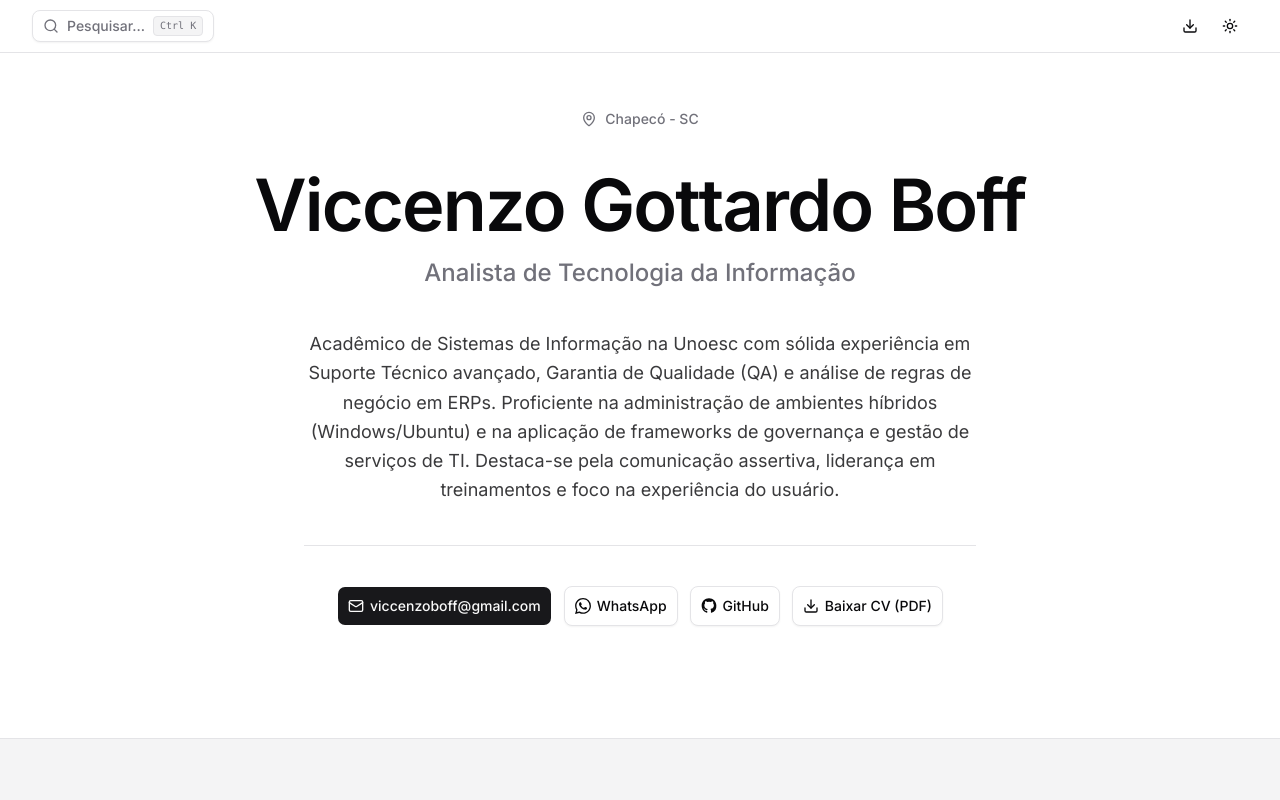
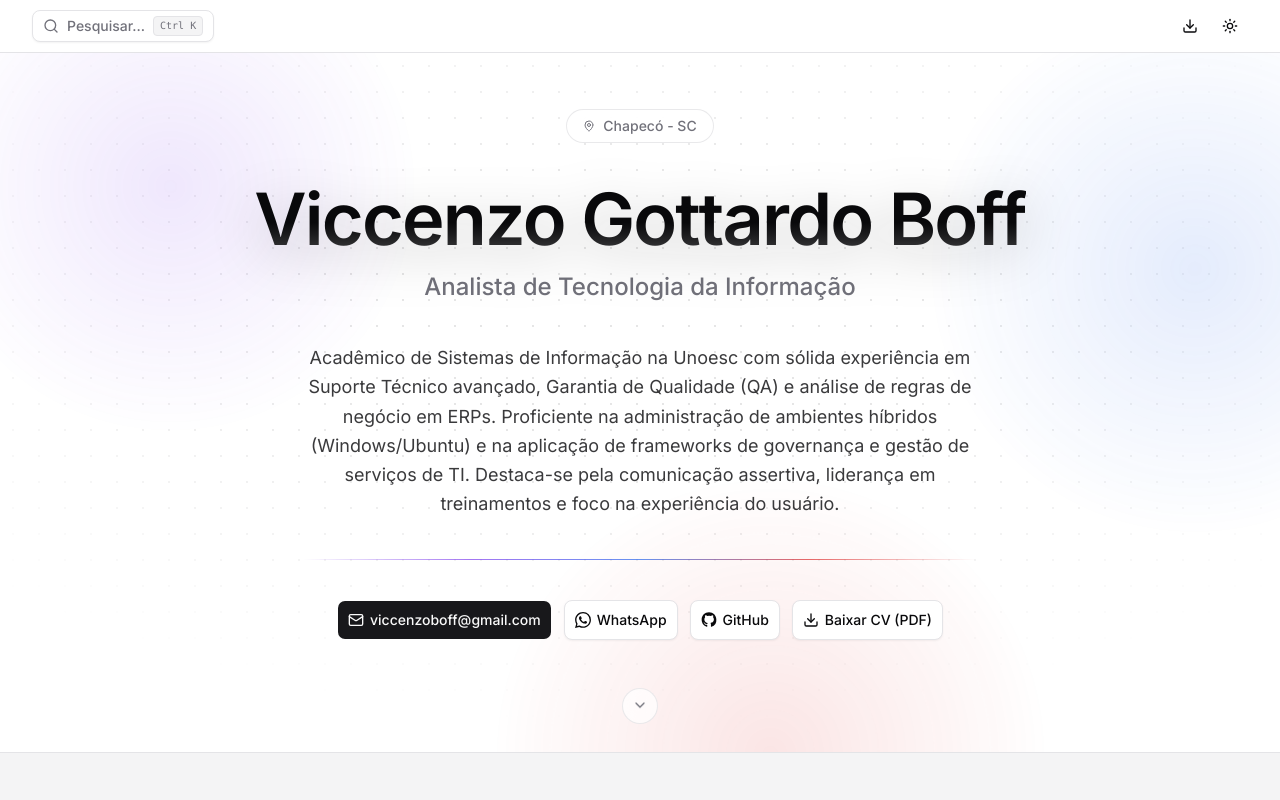
Before and after one commit to viccenzo-boff/Viccenzo-Boff, a Next.js app: page / in a window 1280 px wide. Shown: the top 800 px of the page. Built offline with nearby package versions, Linux system fonts and the light colour scheme.

Commit message:
estilização no hero da página, para não ficar tão minimalista

```diff
--- a/scripts/readme-screenshots.ts
+++ b/scripts/readme-screenshots.ts
@@ -25,9 +25,12 @@ async function main(): Promise<void> {
   await mkdir(OUTPUT_DIR, { recursive: true });
   const browser = await chromium.launch();
 
+  // reducedMotion desliga as animações de entrada/aurora do Hero (globals.css):
+  // capturas determinísticas, sempre no estado visual final.
   const desktop = await browser.newContext({
     viewport: { width: 1280, height: 800 },
     deviceScaleFactor: 2,
+    reducedMotion: "reduce",
   });
 
   const lightPage = await desktop.newPage();
@@ -55,6 +58,7 @@ async function main(): Promise<void> {
   const mobile = await browser.newContext({
     ...devices["Pixel 7"],
     deviceScaleFactor: 2,
+    reducedMotion: "reduce",
   });
   const mobilePage = await mobile.newPage();
   await openHome(mobilePage, "light");
--- a/src/app/globals.css
+++ b/src/app/globals.css
@@ -167,6 +167,178 @@
   animation: scroll-line-pulse 5s ease-in-out infinite;
 }
 
+/* ===== Hero: camadas de profundidade (V2.6) =====
+   Tudo CSS puro (o Hero segue server component). Cores decorativas vêm
+   exclusivamente dos tokens da assinatura --scroll-line-* — nenhuma cor nova. */
+
+.hero-backdrop {
+  --hero-aurora-opacity: 0.12;
+}
+
+.dark .hero-backdrop {
+  --hero-aurora-opacity: 0.2;
+}
+
+.hero-grid {
+  background-image: radial-gradient(
+    color-mix(in srgb, var(--foreground) 10%, transparent) 1px,
+    transparent 1px
+  );
+  background-size: 26px 26px;
+  -webkit-mask-image: radial-gradient(ellipse 85% 75% at 50% 38%, black 25%, transparent 78%);
+  mask-image: radial-gradient(ellipse 85% 75% at 50% 38%, black 25%, transparent 78%);
+}
+
+/* Radial-gradient já nasce difuso: nada de filter blur (repaint caro). O drift
+   anima só transform — trabalho 100% no compositor. */
+.hero-aurora {
+  position: absolute;
+  width: 44rem;
+  height: 44rem;
+  border-radius: 50%;
+  background: radial-gradient(closest-side, var(--hero-aurora-color), transparent 70%);
+  opacity: var(--hero-aurora-opacity);
+  animation: hero-aurora-drift var(--hero-aurora-duration, 28s) ease-in-out infinite alternate;
+}
+
+/* Ordem vertical espelha o gradiente da linha: roxo no topo, vermelho na base. */
+.hero-aurora-a {
+  top: -14rem;
+  left: -12rem;
+  --hero-aurora-color: var(--scroll-line-from);
+  --hero-aurora-duration: 26s;
+}
+
+.hero-aurora-b {
+  top: -10rem;
+  right: -14rem;
+  --hero-aurora-color: var(--scroll-line-via);
+  --hero-aurora-duration: 34s;
+  animation-delay: -12s;
+}
+
+.hero-aurora-c {
+  bottom: -20rem;
+  left: 28%;
+  --hero-aurora-color: var(--scroll-line-to);
+  --hero-aurora-duration: 40s;
+  animation-delay: -22s;
+}
+
+@keyframes hero-aurora-drift {
+  from {
+    transform: translate3d(0, 0, 0) scale(1);
+  }
+  to {
+    transform: translate3d(4.5rem, 2.5rem, 0) scale(1.18);
+  }
+}
+
+.hero-name {
+  --hero-sheen: color-mix(in srgb, var(--scroll-line-via) 60%, var(--foreground));
+  --hero-name-glow: drop-shadow(0 12px 26px color-mix(in srgb, var(--foreground) 22%, transparent));
+  color: var(--foreground);
+  filter: var(--hero-name-glow);
+}
+
+.dark .hero-name {
+  --hero-name-glow: drop-shadow(0 0 28px color-mix(in srgb, var(--scroll-line-via) 40%, transparent));
+}
+
+/* Gradiente clipado no glyph + sheen periódico. O fallback acima mantém o texto
+   sólido em engines sem background-clip: text. A parada mais clara do gradiente
+   nunca desce de 78% do foreground — contraste de large text preservado. */
+@supports (background-clip: text) or (-webkit-background-clip: text) {
+  .hero-name {
+    background-image:
+      linear-gradient(
+        115deg,
+        transparent 0%,
+        transparent 42%,
+        var(--hero-sheen) 50%,
+        transparent 58%,
+        transparent 100%
+      ),
+      linear-gradient(
+        180deg,
+        var(--foreground) 55%,
+        color-mix(in srgb, var(--foreground) 78%, var(--background)) 100%
+      );
+    background-size: 250% 100%, 100% 100%;
+    background-repeat: no-repeat;
+    background-position: 100% 0, 0 0;
+    -webkit-background-clip: text;
+    background-clip: text;
+    color: transparent;
+    animation: hero-name-sheen 9s ease-in-out infinite;
+    animation-delay: 2.2s;
+  }
+}
+
+@keyframes hero-name-sheen {
+  0% {
+    background-position: 100% 0, 0 0;
+  }
+  32%,
+  100% {
+    background-position: 0% 0, 0 0;
+  }
+}
+
+.hero-rise {
+  animation: hero-rise 0.9s cubic-bezier(0.22, 1, 0.36, 1) both;
+}
+
+.hero-rise-2 {
+  animation-delay: 120ms;
+}
+
+.hero-rise-3 {
+  animation-delay: 240ms;
+}
+
+.hero-rise-4 {
+  animation-delay: 360ms;
+}
+
+.hero-rise-5 {
+  animation-delay: 480ms;
+}
+
+.hero-rise-6 {
+  animation-delay: 600ms;
+}
+
+@keyframes hero-rise {
+  from {
+    opacity: 0;
+    transform: translateY(16px);
+  }
+  to {
+    opacity: 1;
+    transform: translateY(0);
+  }
+}
+
+/* :not(:active) preserva o feedback de clique (active:translate-y-px do Button). */
+.hero-actions > *:hover:not(:active) {
+  transform: translateY(-2px);
+}
+
+@keyframes hero-cue-nudge {
+  0%,
+  100% {
+    transform: translateY(-2px);
+  }
+  50% {
+    transform: translateY(3px);
+  }
+}
+
+.hero-cue-icon {
+  animation: hero-cue-nudge 2.4s ease-in-out infinite;
+}
+
 @media (prefers-reduced-motion: reduce) {
   html {
     scroll-behavior: auto;
@@ -177,4 +349,13 @@
   .scroll-line-glow {
     animation: none;
   }
+  .hero-aurora,
+  .hero-name,
+  .hero-rise,
+  .hero-cue-icon {
+    animation: none;
+  }
+  .hero-actions > *:hover:not(:active) {
+    transform: none;
+  }
 }
--- a/src/components/custom/hero.tsx
+++ b/src/components/custom/hero.tsx
@@ -1,7 +1,8 @@
-import { Download, MapPin } from "lucide-react";
+import { ChevronDown, Download, MapPin } from "lucide-react";
 
 import { GithubIcon, WhatsAppIcon } from "@/components/custom/brand-icons";
 import { EmailContactMenu } from "@/components/custom/email-contact-menu";
+import { Badge } from "@/components/ui/badge";
 import { Button } from "@/components/ui/button";
 import { Separator } from "@/components/ui/separator";
 import { cvData } from "@/data/cv";
@@ -13,14 +14,25 @@ export function Hero() {
 
   return (
     <header id="inicio" className="scroll-mt-20 border-b border-border bg-background">
-      <div className="relative z-10 mx-auto flex w-full max-w-5xl flex-col items-center gap-10 px-6 pt-10 pb-20 text-center sm:pt-14 sm:pb-28 lg:px-8">
-        <div className="flex items-center gap-2 text-sm font-medium text-muted-foreground">
-          <MapPin className="size-4" aria-hidden="true" />
-          <span>{contact.location}</span>
+      <div className="relative overflow-hidden">
+        <div aria-hidden="true" className="hero-backdrop absolute inset-0 z-0">
+          <div className="hero-grid absolute inset-0" />
+          <div className="hero-aurora hero-aurora-a" />
+          <div className="hero-aurora hero-aurora-b" />
+          <div className="hero-aurora hero-aurora-c" />
         </div>
 
-        <div className="flex flex-col items-center gap-4">
-          <h1 className="text-4xl font-semibold tracking-tight text-balance text-foreground sm:text-6xl lg:text-7xl">
+        <div className="relative z-10 mx-auto flex w-full max-w-5xl flex-col items-center gap-10 px-6 pt-10 pb-20 text-center sm:pt-14 sm:pb-28 lg:px-8">
+          <Badge
+            variant="outline"
+            className="hero-rise h-auto gap-2 rounded-full border-border/80 bg-background/70 px-4 py-1.5 text-sm font-medium text-muted-foreground backdrop-blur-sm"
+          >
+            <MapPin aria-hidden="true" />
+            <span>{contact.location}</span>
+          </Badge>
+
+          <div className="hero-rise hero-rise-2 flex flex-col items-center gap-4">
+            <h1 className="hero-name text-4xl font-semibold tracking-tight text-balance sm:text-6xl lg:text-7xl">
               {contact.name}
             </h1>
             <p className="text-lg font-medium text-muted-foreground sm:text-xl lg:text-2xl">
@@ -28,13 +40,15 @@ export function Hero() {
             </p>
           </div>
 
-        <p className="max-w-2xl text-base leading-relaxed text-foreground/80 sm:text-lg">
+          <p className="hero-rise hero-rise-3 max-w-2xl text-base leading-relaxed text-foreground/80 sm:text-lg">
             {summary}
           </p>
 
-        <Separator className="max-w-2xl" />
+          <div className="hero-rise hero-rise-4 flex w-full justify-center">
+            <Separator className="max-w-2xl bg-transparent bg-[linear-gradient(to_right,transparent,var(--scroll-line-from),var(--scroll-line-via),var(--scroll-line-to),transparent)] opacity-70" />
+          </div>
 
-        <div className="flex flex-wrap items-center justify-center gap-3">
+          <div className="hero-actions hero-rise hero-rise-5 flex flex-wrap items-center justify-center gap-3">
             <EmailContactMenu contact={contact} />
             <Button asChild variant="outline" size="lg">
               <a
@@ -61,6 +75,17 @@ export function Hero() {
             </Button>
           </div>
         </div>
+
+        <div className="pointer-events-none absolute inset-x-0 bottom-5 z-10 flex justify-center sm:bottom-7">
+          <a
+            href="#painel-de-impacto"
+            aria-label="Rolar para o Painel de Impacto"
+            className="hero-rise hero-rise-6 pointer-events-auto flex size-9 items-center justify-center rounded-full border border-border/80 bg-background/70 text-muted-foreground backdrop-blur-sm transition-colors hover:border-foreground/40 hover:text-foreground"
+          >
+            <ChevronDown className="hero-cue-icon size-4" aria-hidden="true" />
+          </a>
+        </div>
+      </div>
     </header>
   );
 }
```
Also changed, not shown: .claudecode/architecture.md, .claudecode/prd.md, 5 other files (tests, documents, lock files or other folders). Lines whose indentation alone changed are shown as unchanged.
